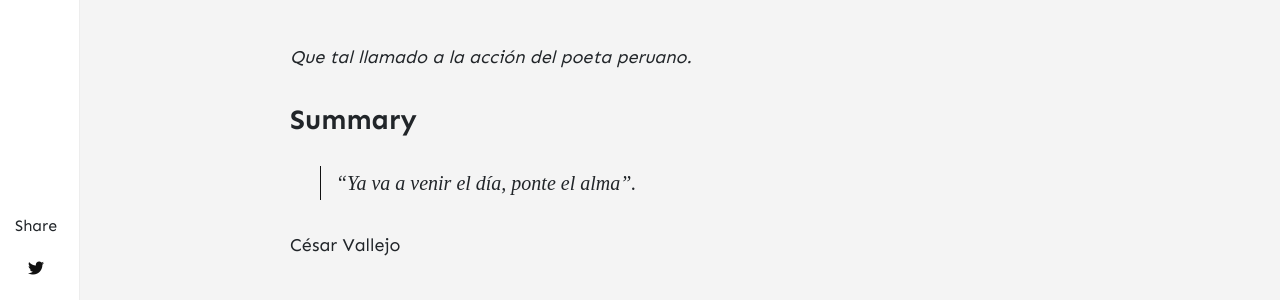
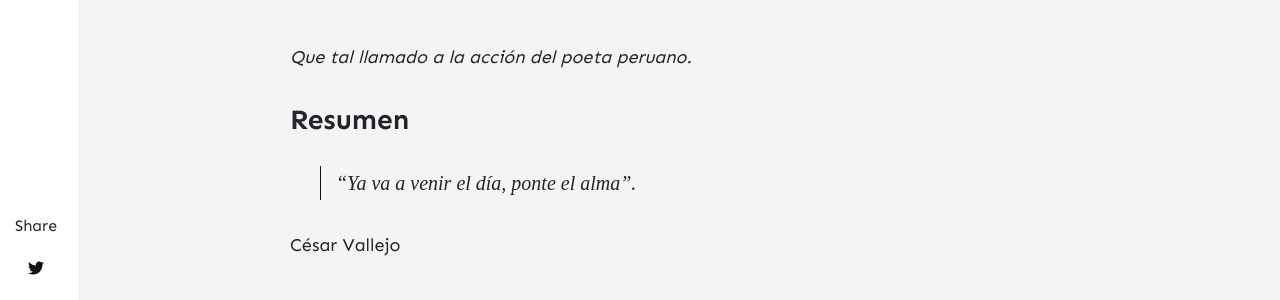
Before and after one commit to kanancho/unpardelineas, a Jekyll site: the page built from _posts/2022-02-5-ponte-el-alma.md, in a window 1280 px wide and 900 px high, scrolled down 860 px. Shown: the part 157-457 px from the top of the window. Built offline with Jekyll 4.4.1, drawn with Linux system fonts in a browser that asks for light colours; nearby versions of some CDN libraries; comment, search, counter and statistics services are not loaded.

Commit message:
Update article.html

```diff
--- a/_includes/article.html
+++ b/_includes/article.html
@@ -7,7 +7,7 @@
         <p><em>{{page.beforetoc}}</em></p>
     {% endif %}
     <div class="toc mt-4 mb-4 lead">
-        <h3 class="font-weight-bold">Summary</h3>
+        <h3 class="font-weight-bold">Resumen</h3>
         {% include toc.html html=content %}
     </div>
     {% endif %}
```
